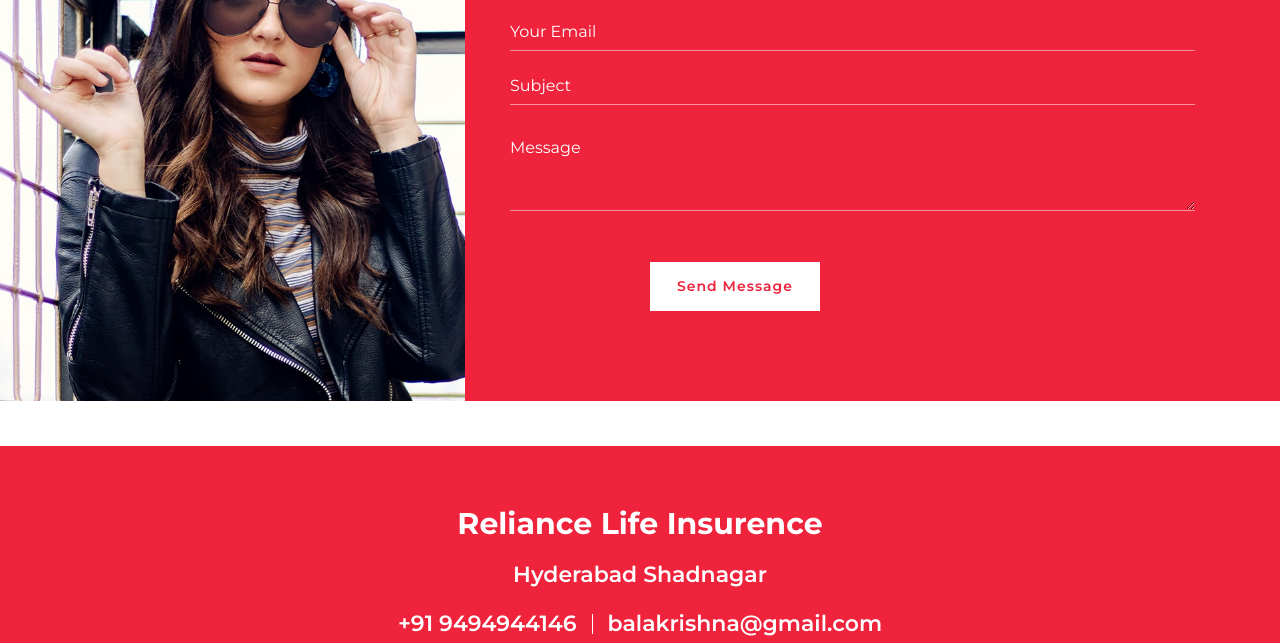
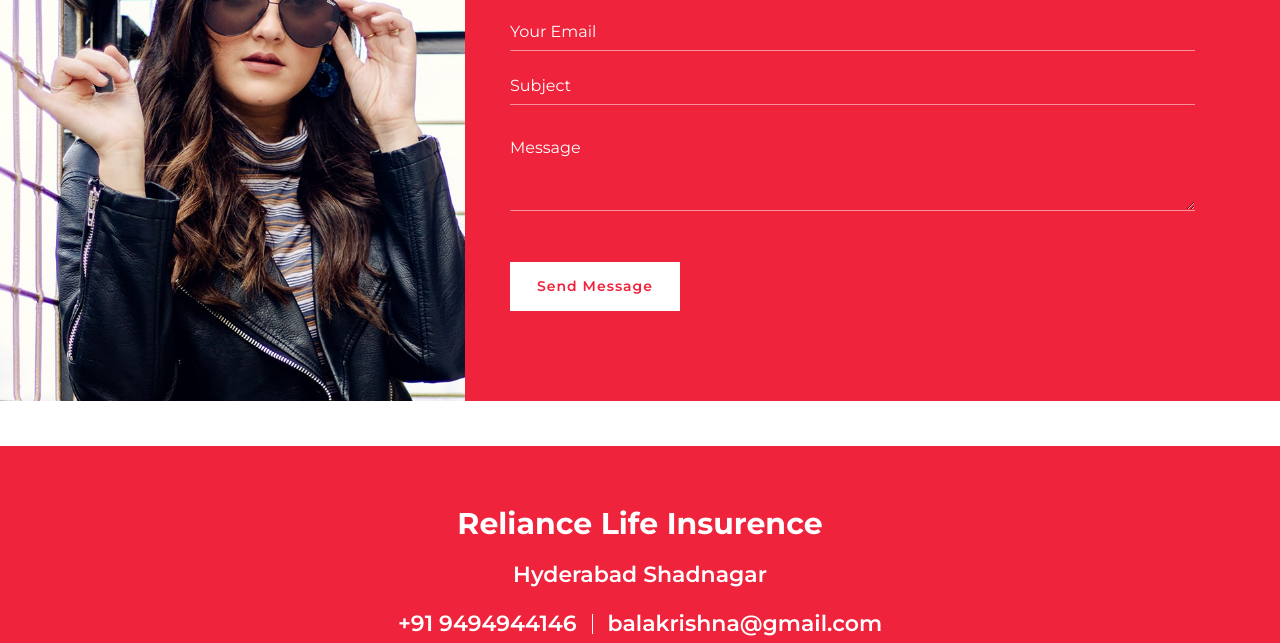
Before and after one commit to GuttulaOmsai/balu, a plain HTML site: page index.html in a window 1280 px wide. Shown: the part 8031-8674 px from the top of the page. Drawn offline with nearby package versions, Linux system fonts and the light colour scheme.

Commit message:
Update style.css

```diff
--- a/css/style.css
+++ b/css/style.css
@@ -1351,7 +1351,6 @@ a:focus {
 
 .contact .contact-form .btn {
     margin-top: 35px;
-    margin-left: 140px;
     color: #EF233C;
     background: #ffffff;
     box-shadow: inset 0 0 0 50px #ffffff;
```
